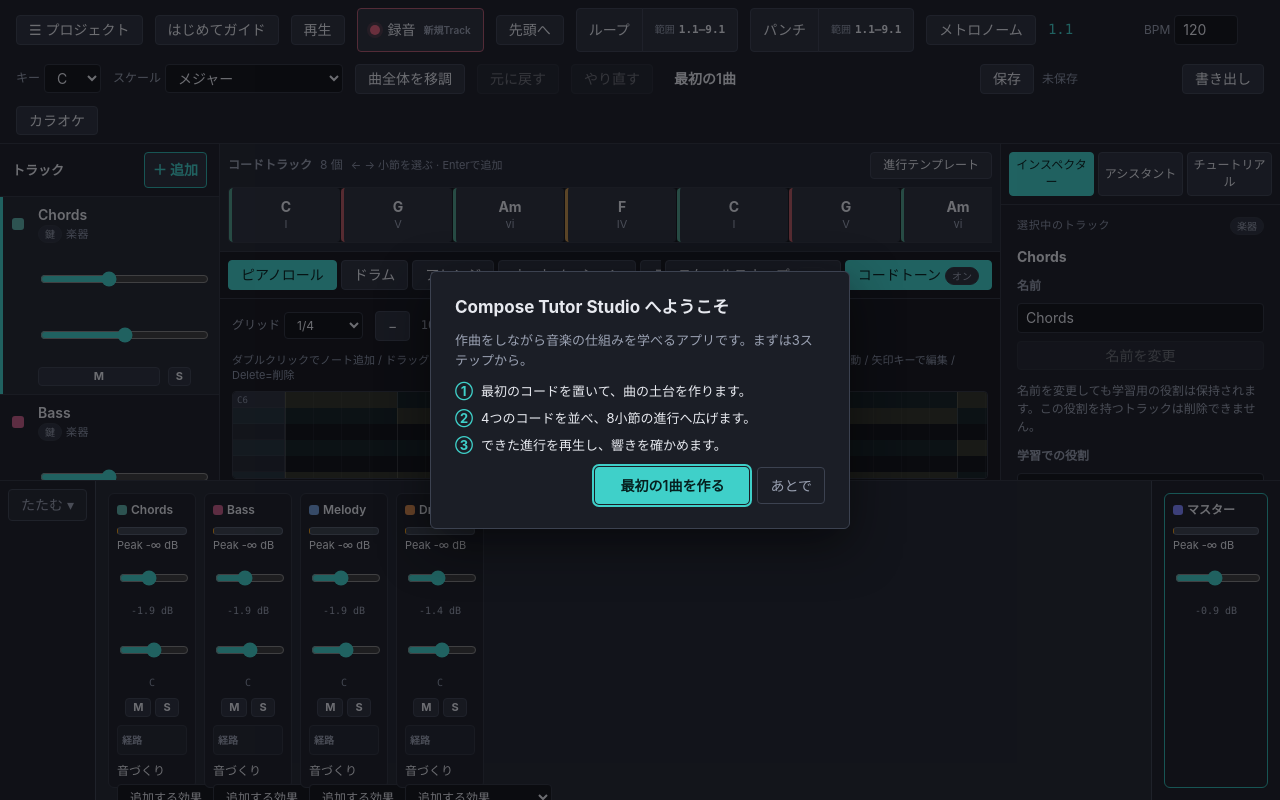
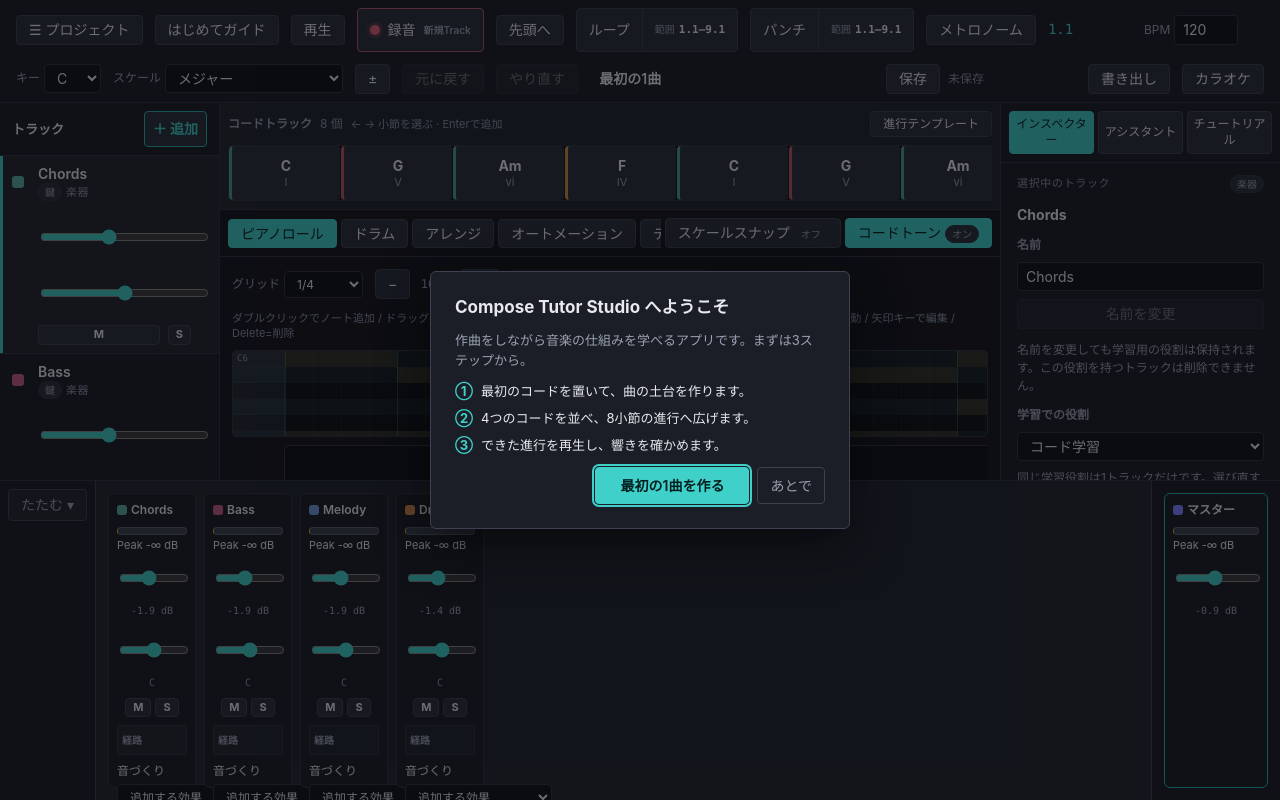
Before and after one commit to machaniconico/compose-tutor-studio, a React (Vite) app in the folder apps/studio/: page / in a window 1280 px wide. Built offline with nearby package versions, Linux system fonts and the light colour scheme.

Commit message:
fix(studio): 移調ボタンを最小ウィンドウ幅に収める
Co-Authored-By: Claude Opus 5.5 <noreply@anthropic.com>

```diff
--- a/apps/studio/src/features/transport/TransportBar.tsx
+++ b/apps/studio/src/features/transport/TransportBar.tsx
@@ -985,10 +985,11 @@ export function TransportBar({ onOpenGuide, guideButtonRef }: TransportBarProps)
         <button
           type="button"
           disabled={recordingControlsLocked}
-          title="ノートとコードをまとめて高く・低くします(ドラムと録音した音声は動きません)"
+          aria-label="曲全体を移調"
+          title="曲全体を移調: ノートとコードをまとめて高く・低くします(ドラムと録音した音声は動きません)"
           onClick={() => setTransposeOpen(true)}
         >
-          曲全体を移調
+          ±
         </button>
 
         <button type="button" disabled={!canUndo} onClick={() => undo()}>
```
Also changed, not shown: 3 other files (tests, documents, lock files or other folders).
